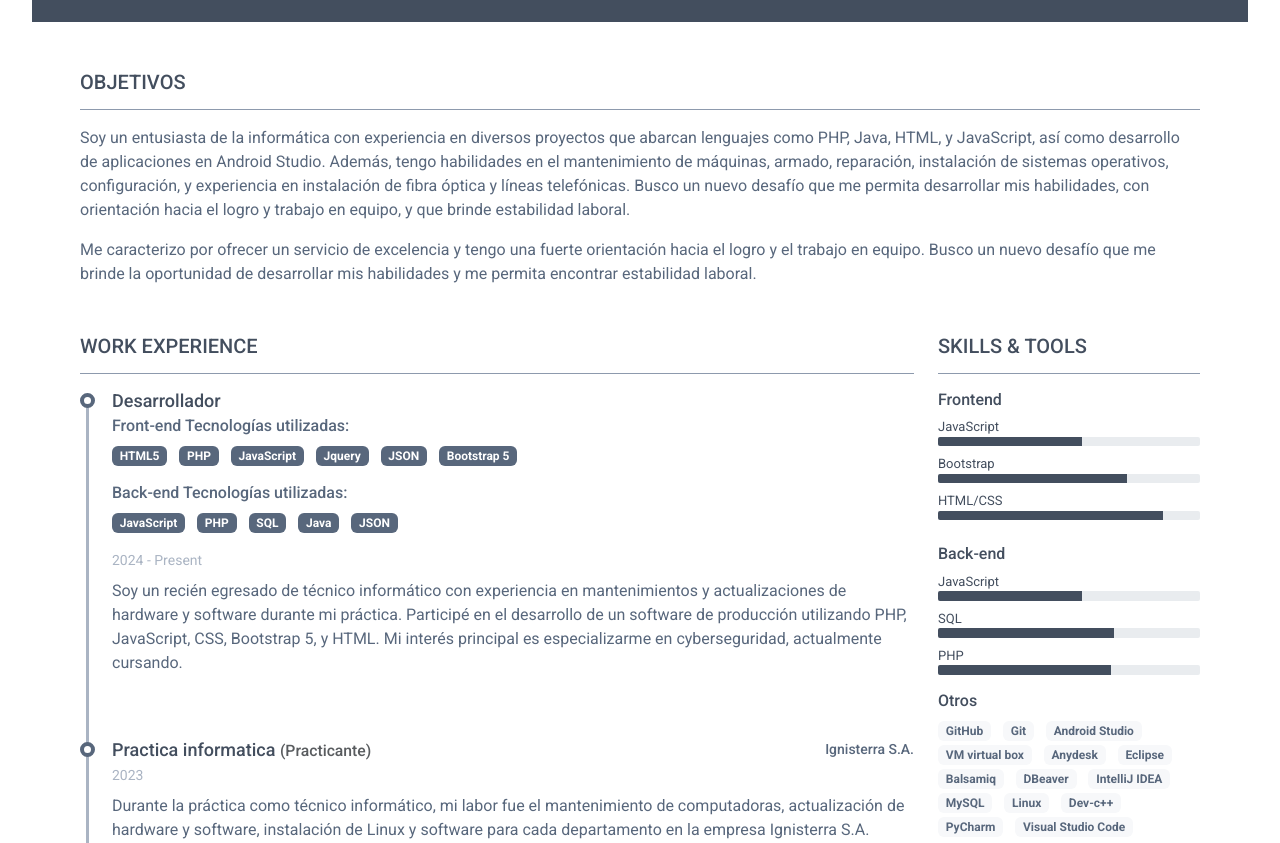
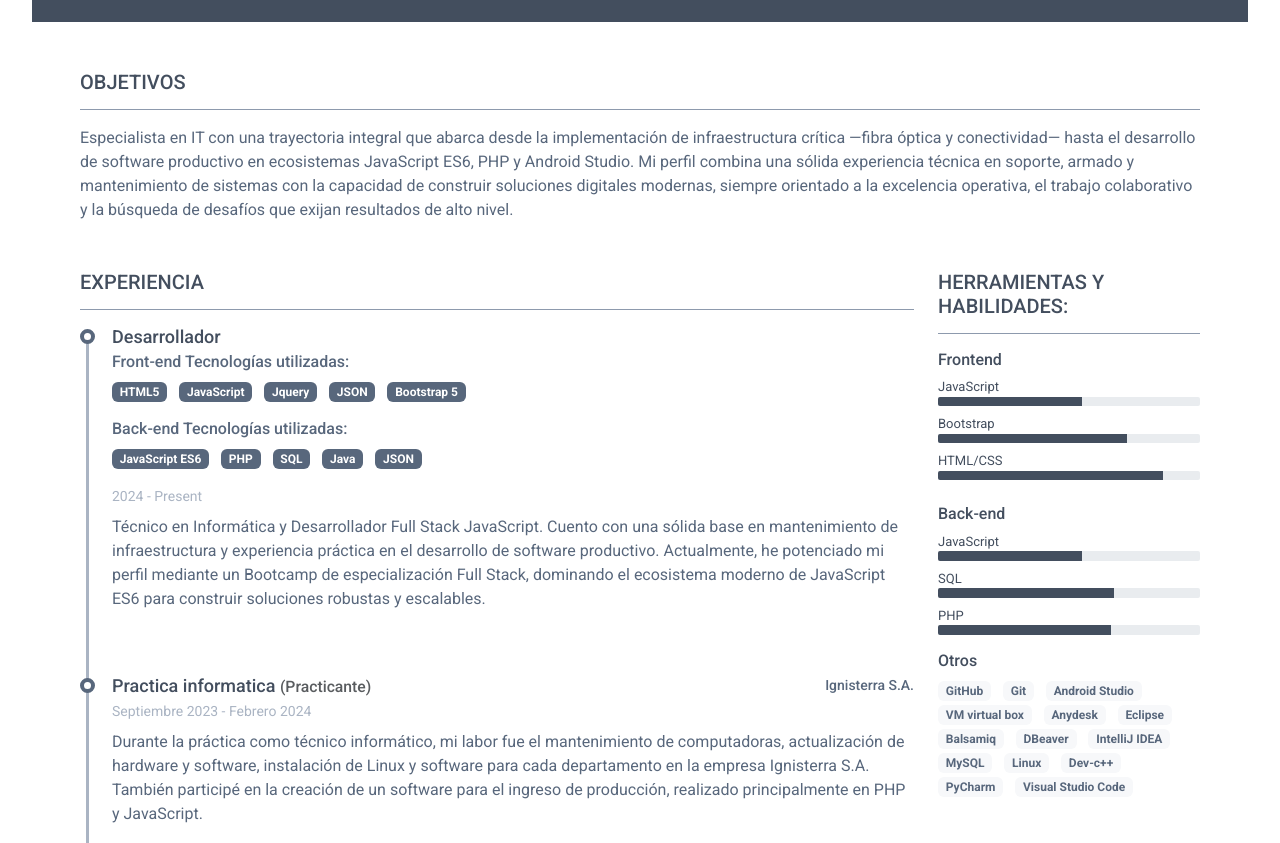
Before and after one commit to MarcEvil/CurriculumVit, a plain HTML site: page index.html in a window 1280 px wide. Shown: the part 228-1071 px from the top of the page. Drawn offline with Linux system fonts and the light colour scheme.

Commit message:
Actualizacion del curriculum

```diff
--- a/index.html
+++ b/index.html
@@ -22,12 +22,14 @@
 	<link id="theme-style" rel="stylesheet" href="assets/css/pillar-1.css">
 	<style>
 		/* Reset básico */
-    html, body {
+		html,
+		body {
 			margin: 0;
 			padding: 0;
 			width: 100%;
 			height: 100%;
-        background-color: #fff; /* Fondo blanco para toda la página */
+			background-color: #fff;
+			/* Fondo blanco para toda la página */
 		}
 
 		/* Modificar el contenedor principal */
@@ -41,8 +43,10 @@
 			max-width: none !important;
 			width: 95%;
 			margin: 0 auto;
-        background: transparent !important; /* Eliminar fondo */
-        box-shadow: none !important; /* Eliminar sombra */
+			background: transparent !important;
+			/* Eliminar fondo */
+			box-shadow: none !important;
+			/* Eliminar sombra */
 		}
 
 		/* Ajustar el header para pantalla completa */
@@ -61,6 +65,7 @@
 			.col-lg-9 {
 				width: 75%;
 			}
+
 			.col-lg-3 {
 				width: 25%;
 			}
@@ -84,7 +89,7 @@
 							<div class="primary-info col-auto">
 								<h1 class="name mt-0 mb-1 text-white text-uppercase text-uppercase">Marcelo Mardones
 								</h1>
-								<div class="title mb-3"> Developer</div>
+								<div class="title mb-3"> Desarrollador</div>
 								<ul class="list-unstyled">
 									<li class="mb-2"><a class="text-link" href="#"><i class="far fa-envelope fa-fw me-2"
 												data-fa-transform="grow-3"></i>marceloinformatico.82@gmail.com</a></li>
@@ -99,17 +104,7 @@
 												class="fa-container text-center me-2"><i
 													class="fab fa-linkedin-in fa-fw"></i></span>Linkedin</a>
 									</li>
-<!-- 									<li class="mb-3"><a class="text-link" href="https://github.com/NeuroMarcel"><span
-												class="fa-container text-center me-2"><i
-													class="fab fa-github-alt fa-fw"></i></span>github.com/NeuroMarcel</a>
-									</li> -->
-									<!-- <li class="mb-3"><a class="text-link" href="#"><span
-												class="fa-container text-center me-2"><i
-													class="fab fa-codepen fa-fw"></i></span>codepen.io/username/</a>
-									</li> -->
-<!-- 									<li><a class="text-link" href="https://neuromarcel.github.io/Marcelosky_web/"><span
-												class="fa-container text-center me-2"><i
-													class="fas fa-globe"></i></span>Marcelosky_web</a></li> -->
+
 								</ul>
 							</div><!--//secondary-info-->
 						</div><!--//row-->
@@ -122,23 +117,18 @@
 					<h2 class="resume-section-title text-uppercase font-weight-bold pb-3 mb-3">Objetivos</h2>
 					<div class="resume-section-content">
 						<p>
-							Soy un entusiasta de la informática con experiencia en diversos proyectos que abarcan
-							lenguajes como PHP, Java, HTML, y JavaScript, así como desarrollo de aplicaciones en Android
-							Studio. Además, tengo habilidades en el mantenimiento de máquinas, armado, reparación,
-							instalación de sistemas operativos, configuración, y experiencia en instalación de fibra
-							óptica y líneas telefónicas. Busco un nuevo desafío que me permita desarrollar mis
-							habilidades, con orientación hacia el logro y trabajo en equipo, y que brinde estabilidad
-							laboral.</p>
-						<p>
-							Me caracterizo por ofrecer un servicio de excelencia y tengo una fuerte orientación hacia el
-							logro y el trabajo en equipo. Busco un nuevo desafío que me brinde la oportunidad de
-							desarrollar mis habilidades y me permita encontrar estabilidad laboral.</p>
+							Especialista en IT con una trayectoria integral que abarca desde la implementación de
+							infraestructura crítica —fibra óptica y conectividad— hasta el desarrollo de software
+							productivo en ecosistemas JavaScript ES6, PHP y Android Studio. Mi perfil combina una sólida
+							experiencia técnica en soporte, armado y mantenimiento de sistemas con la capacidad de
+							construir soluciones digitales modernas, siempre orientado a la excelencia operativa, el
+							trabajo colaborativo y la búsqueda de desafíos que exijan resultados de alto nivel.</p>
 					</div>
 				</section><!--//summary-section-->
 				<div class="row">
 					<div class="col-lg-9">
 						<section class="resume-section experience-section mb-5">
-							<h2 class="resume-section-title text-uppercase font-weight-bold pb-3 mb-3">Work Experience
+							<h2 class="resume-section-title text-uppercase font-weight-bold pb-3 mb-3">Experiencia
 							</h2>
 							<div class="resume-section-content">
 								<div class="resume-timeline position-relative">
@@ -155,8 +145,8 @@
 											<ul class="list-inline">
 												<li class="list-inline-item"><span
 														class="badge bg-secondary badge-pill">HTML5</span></li>
-												<li class="list-inline-item"><span
-														class="badge bg-secondary badge-pill">PHP</span></li>
+												<!-- <li class="list-inline-item"><span
+														class="badge bg-secondary badge-pill">PHP</span></li> -->
 												<li class="list-inline-item"><span
 														class="badge bg-secondary badge-pill">JavaScript</span></li>
 												<li class="list-inline-item"><span
@@ -170,7 +160,7 @@
 												Tecnologías utilizadas:</h4>
 											<ul class="list-inline">
 												<li class="list-inline-item"><span
-														class="badge bg-secondary badge-pill">JavaScript</span></li>
+														class="badge bg-secondary badge-pill">JavaScript ES6</span></li>
 												<li class="list-inline-item"><span
 														class="badge bg-secondary badge-pill">PHP</span></li>
 												<li class="list-inline-item"><span
@@ -183,10 +173,12 @@
 											<div class="resume-position-time">2024 - Present</div>
 										</div><!--//resume-timeline-item-header-->
 										<div class="resume-timeline-item-desc">
-											<p>Soy un recién egresado de técnico informático con experiencia en mantenimientos y actualizaciones de
-												hardware y software durante mi práctica. Participé en el desarrollo de un software de producción
-												utilizando PHP, JavaScript, CSS, Bootstrap 5, y HTML. Mi interés principal es especializarme en
-												cyberseguridad, actualmente cursando.
+											<p>Técnico en Informática y Desarrollador Full Stack JavaScript. Cuento con
+												una sólida base en mantenimiento de infraestructura y experiencia
+												práctica en el desarrollo de software productivo. Actualmente, he
+												potenciado mi perfil mediante un Bootcamp de especialización Full Stack,
+												dominando el ecosistema moderno de JavaScript ES6 para construir
+												soluciones robustas y escalables.
 											</p>
 											<!-- 											<h4 class="resume-timeline-item-desc-heading font-weight-bold">Projects
 												completed:
@@ -215,7 +207,7 @@
 												</h3>
 												<div class="resume-company-name ms-auto">Ignisterra S.A.</div>
 											</div><!--//row-->
-											<div class="resume-position-time">2023</div>
+											<div class="resume-position-time">Septiembre 2023 - Febrero 2024</div>
 										</div><!--//resume-timeline-item-header-->
 										<div class="resume-timeline-item-desc">
 											<p>Durante la práctica como técnico informático, mi labor fue el
@@ -236,7 +228,7 @@
 													Fibra optica</h3>
 												<div class="resume-company-name ms-auto">Cam Quillota(Movistar)</div>
 											</div><!--//row-->
-											<div class="resume-position-time">2019 - 2021</div>
+											<div class="resume-position-time">Marzo 2019 - Diciembre 2021</div>
 										</div><!--//resume-timeline-item-header-->
 										<div class="resume-timeline-item-desc">
 											<p>Responsable de la instalación de fibra óptica, configuración de los
@@ -285,8 +277,9 @@
 					</div>
 					<div class="col-lg-3">
 						<section class="resume-section skills-section mb-5">
-							<h2 class="resume-section-title text-uppercase font-weight-bold pb-3 mb-3">Skills &amp;
-								Tools</h2>
+							<h2 class="resume-section-title text-uppercase font-weight-bold pb-3 mb-3">Herramientas y
+								habilidades:
+							</h2>
 							<div class="resume-section-content">
 								<div class="resume-skill-item">
 									<h4 class="resume-skills-cat font-weight-bold">Frontend</h4>
@@ -414,6 +407,12 @@
 										<div class="resume-degree-org">Instituto Profesional Providencia(IPP)</div>
 										<div class="resume-degree-time">2021 - 2024</div>
 									</li>
+									<li class="mb-2">
+										<div class="resume-degree font-weight-bold">Técnico en conectividades y
+											redes(incompleto)</div>
+										<div class="resume-degree-org">Inacap</div>
+										<div class="resume-degree-time">2017 - 2018</div>
+									</li>
 
 								</ul>
 							</div>
```
Lines whose indentation alone changed are shown as unchanged.
